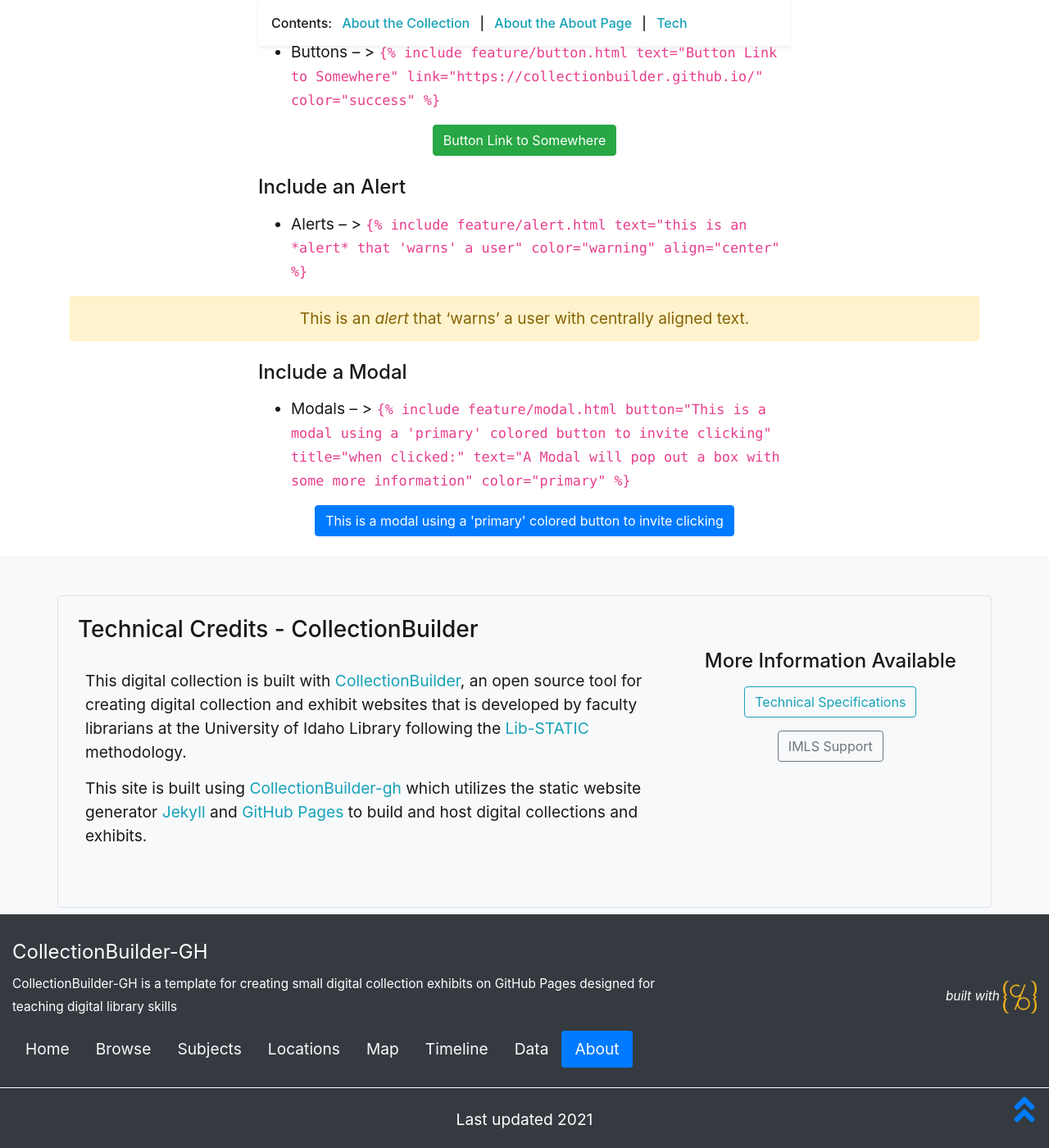
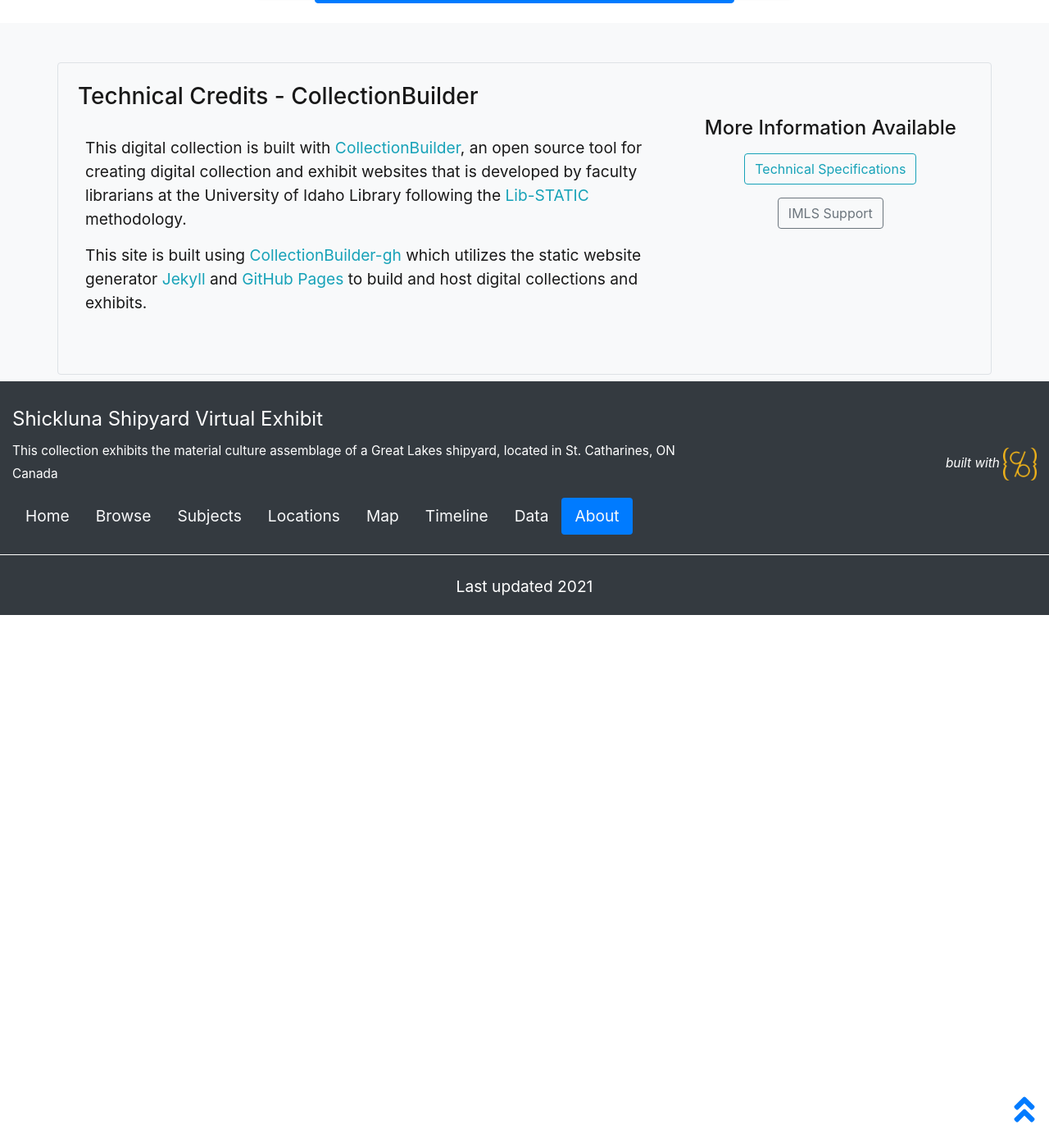
Before and after one commit to kmonk2/Shickluna-Shipyard-Virtual-Exhibit, a Jekyll site: the page built from pages/about.md, in a window 1280 px wide and 1400 px high, scrolled down 4191 px. Shown: the whole window at 82% size. Built offline with Jekyll 4.4.1, drawn with Linux system fonts in a browser that asks for light colours; after the commit the page ends 4941 px from its top, so only the background shows below that; some of the changed text lies outside the part shown; grey boxes are pictures that could not be loaded.

Commit message:
Update _config.yml

```diff
--- a/_config.yml
+++ b/_config.yml
@@ -8,30 +8,29 @@
 # URL VARIABLES
 #
 # url is your gh-pages base, following the pattern: username.github.io
-url: https://collectionbuilder.github.io
+url: https://kmonk2.github.io
 # baseurl is your github repository's name prefixed with a /
-baseurl: /collectionbuilder-gh
+baseurl: /Shickluna-Shipyard-Virtual-Exhibit
 # location of code, the full url to your github repository
-source-code: https://github.com/CollectionBuilder/collectionbuilder-gh
+source-code: https://github.com/kmonk2/Shickluna-Shipyard-Virtual-Exhibit
 
 ##########
 # SITE SETTINGS
 #
 # title of site appears in banner
-title: CollectionBuilder-GH
+title: Shickluna Shipyard Virtual Exhibit
 # tagline, a short phrase that will appear throughout the site in the top banner
-tagline: a template for creating simple digital exhibits
+tagline: Archaeology of a 19th Century Shipyard
 # description appears in meta tags and other locations
 # this description might appear in search result lists, keep around 160 characters max
-description: "CollectionBuilder-GH is a template for creating small digital collection exhibits on GitHub Pages designed for teaching digital library skills"
+description: "This collection exhibits the material culture assemblage of a Great Lakes shipyard, located in St. Catharines, ON Canada"
 # creator of the digital collection, to appear in meta tags; we typically use our GitHub usernames but feel free to just use your name
-author: CollectionBuilder
-
+author: kmonk2
 ##########
 # COLLECTION SETTINGS
 #
 # choose metadata: this is the name of the csv file in your _data directory that describes the objects in your collection
-metadata: demo-metadata
+metadata: dsitestmetadata
 
 ##########
 # GOOGLE SERVICES [optional!]
```
